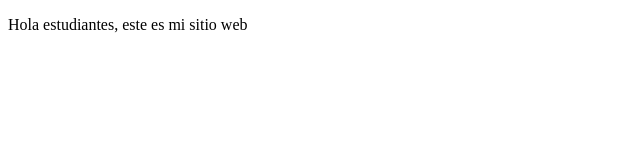
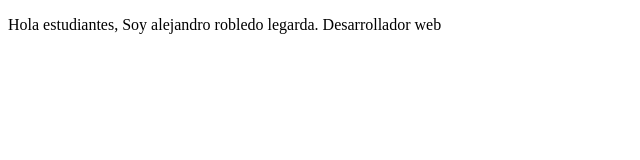
Before and after one commit to AlejoLegarda/proyectoDemoCursoPrework, a plain HTML site: page index.html in a window 1280 px wide. Shown: the whole page, without its empty margins (0-640 px from the left). Drawn offline with Linux system fonts and the light colour scheme.

```diff
--- a/index.html
+++ b/index.html
@@ -8,7 +8,7 @@
 </head>
 <body>
     <p>
-        Hola estudiantes, este es mi sitio web
+        Hola estudiantes, Soy alejandro robledo legarda. Desarrollador web
     </p>
 </body>
 </html>
```
Also changed, not shown: 1 other file.
